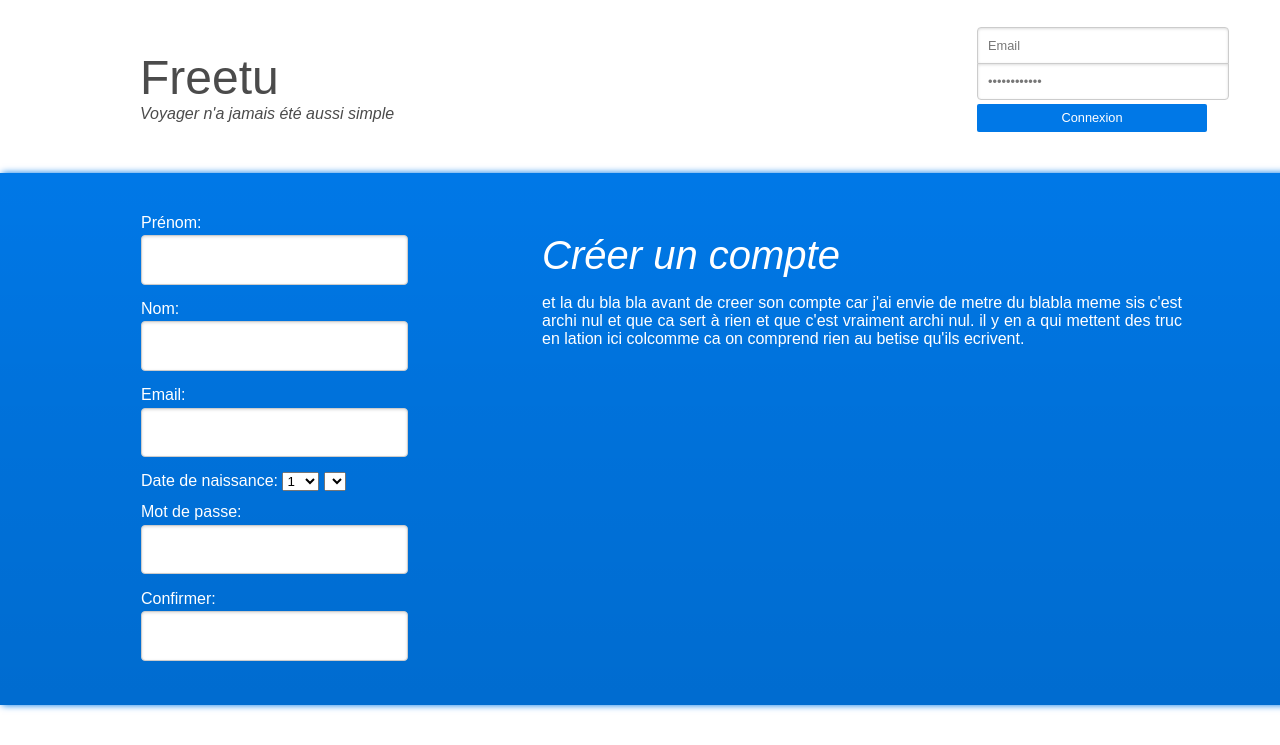
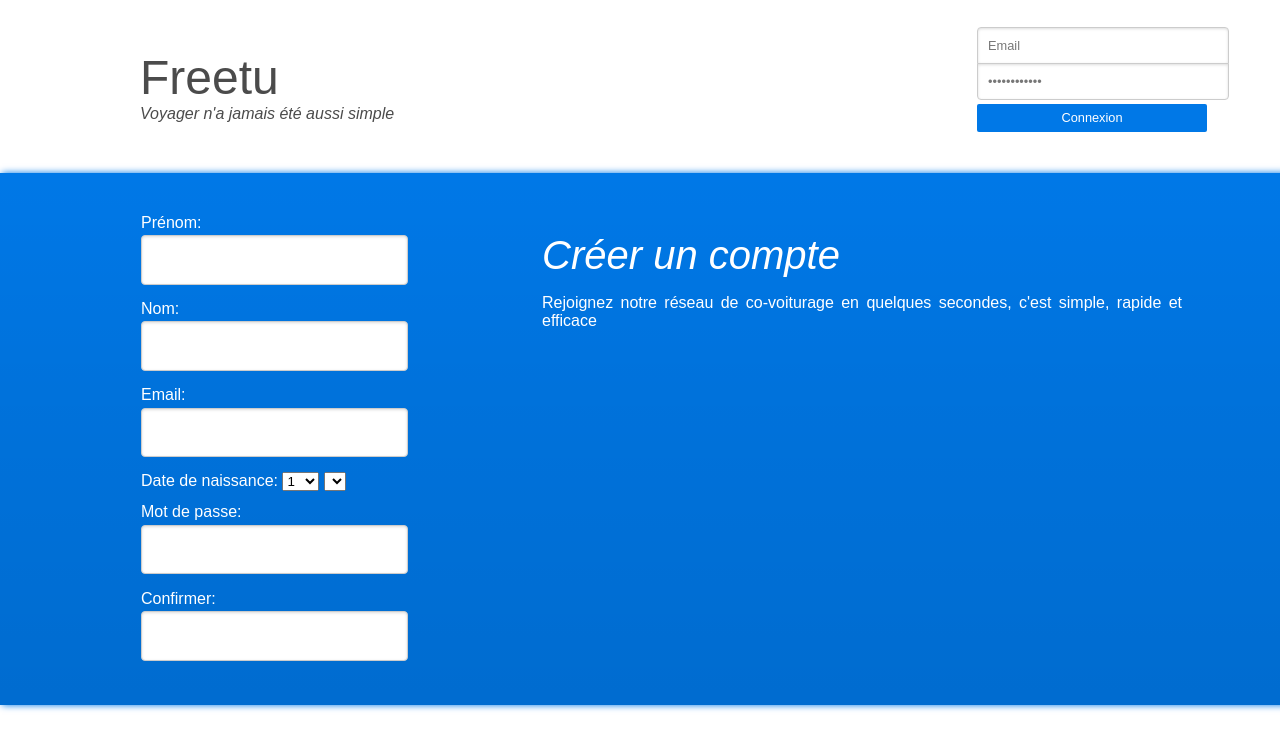
Before and after one commit to RicainLover/CoEtu, a PHP site: page / in a window 1280 px wide; the page is wider, and only the part inside the window is pictured. Shown: the top 745 px of that part. Run offline with PHP 8.4, Linux system fonts and the light colour scheme; lists and menus that the app fills with data are empty; some libraries are stand-ins or nearby versions.

Commit message:
changement desc 2

```diff
--- a/index.php
+++ b/index.php
@@ -57,7 +57,7 @@
 		<div class="bigbox">
 			<div class="desc">
 				<h2>Créer un compte</h2>
-				<p>et la du bla bla avant de creer son compte car j'ai envie de metre du blabla meme sis c'est archi nul et que ca sert à rien et que c'est vraiment archi nul. il y en a qui mettent des truc en lation ici colcomme ca on comprend rien au betise qu'ils ecrivent.</p>
+				<p> Rejoignez notre réseau de co-voiturage en quelques secondes, c'est simple, rapide et efficace</p>
 			</div>
 			<table>
 				<tr>
```
